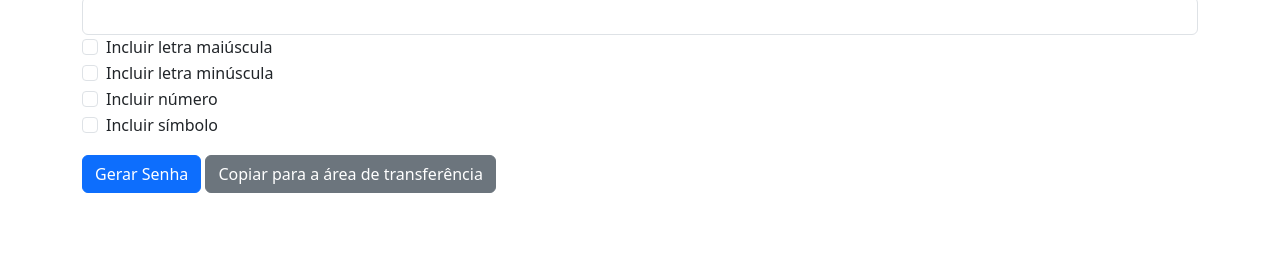
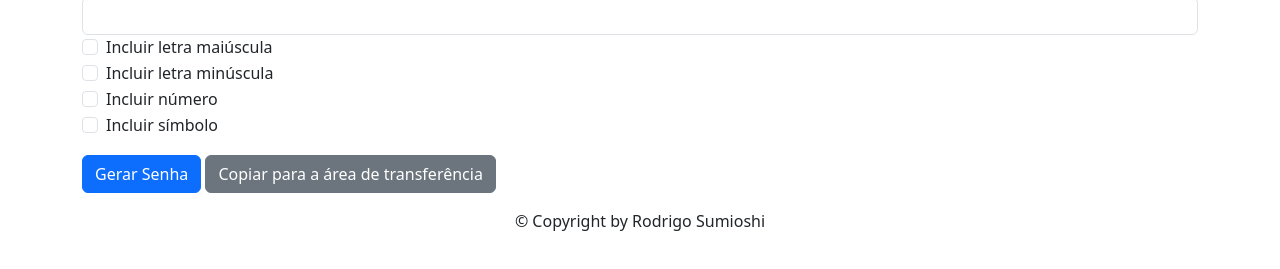
Before and after one commit to sumioshi/gerador_de_senhas, a plain HTML site: page index.html in a window 1280 px wide. Shown: the part 189-458 px from the top of the page. Drawn offline with Linux system fonts and the light colour scheme.

Commit message:
copyright.html

```diff
--- a/index.html
+++ b/index.html
@@ -37,6 +37,9 @@
     <div id="passwordStrength" class="mt-3"></div>
     <div id="passwordDisplay" class="mt-3"></div>
   </div>
+      <div style="text-align: center;">&copy
+        Copyright by Rodrigo Sumioshi
+    </div>
 
     <!-- operações com js  -->
   <script src="lib/bootstrap.bundle.min.js"></script>
```
